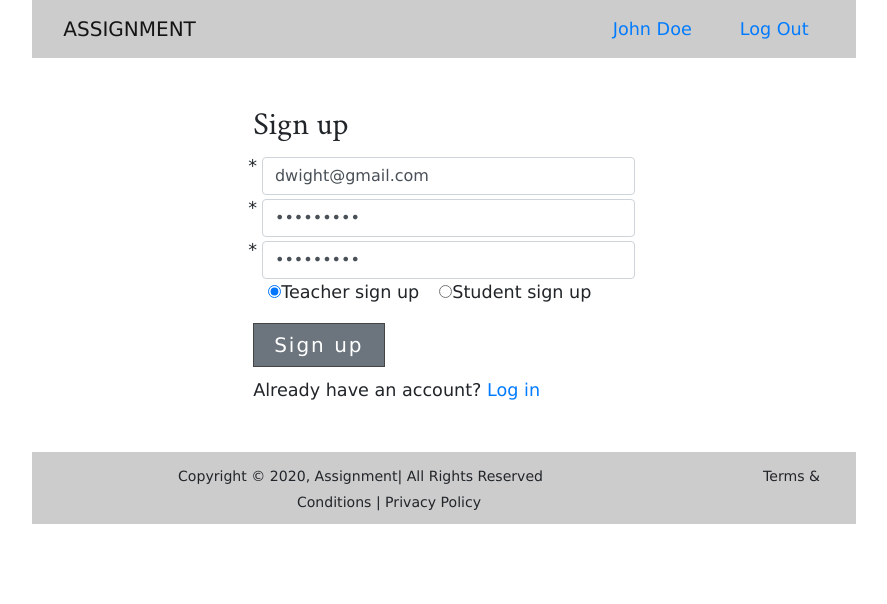
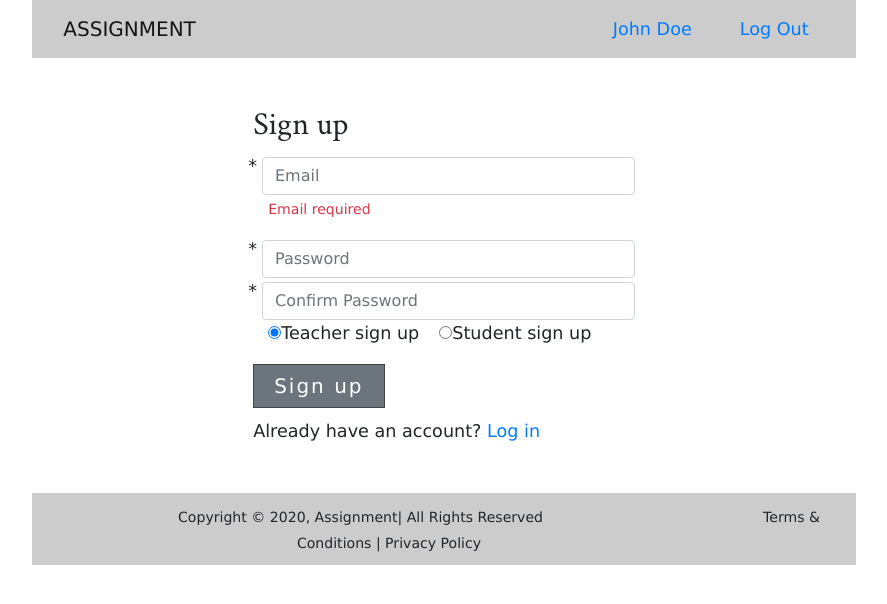
Before and after one commit to is-ma-eel/web-edu-43, a React (Create React App) app: page /signup in a window 1280 px wide. Both pictures are taken after a click on the radio button "Teacher sign up". Shown: the top 604 px of the page, without its empty margins (196-1083 px from the left). Built offline with nearby package versions, Linux system fonts and the light colour scheme; the HTML template or start-up script is replaced by a standard one.

Commit message:
Styles: sign-in/up

```diff
--- a/src/components/auth/Form.css
+++ b/src/components/auth/Form.css
@@ -1,5 +1,9 @@
-.error {
-  color: #c23636;
+.invalid-field {
+  padding-left: 20px;
+  width: 100%;
+  margin-top: 0.25rem;
+  font-size: 80%;
+  color: #dc3545;
 }
 
 * {
--- a/src/components/auth/SignIn.js
+++ b/src/components/auth/SignIn.js
@@ -46,7 +46,7 @@ const SignIn = () => {
                 })}
               />
             </div>
-            {errors.email && <p className="error">{errors.email.message}</p>}
+            {errors.email && <p className="invalid-field">{errors.email.message}</p>}
           </div>
 
           <div className="form-row">
@@ -64,7 +64,7 @@ const SignIn = () => {
                 })}
               />
             </div>
-            {errors.password && <p className="error">{errors.password.message}</p>}
+            {errors.password && <p className="invalid-field">{errors.password.message}</p>}
           </div>
 
           <button className="sub-btn btn btn-secondary btn-lg" type="submit">
--- a/src/components/auth/SignUp.js
+++ b/src/components/auth/SignUp.js
@@ -14,8 +14,7 @@ const SignUp = () => {
 
   // intialize hook
   const { register, handleSubmit, errors, getValues, reset } = useForm({
-    mode: 'all',
-    defaultValues: { email: 'dwight@gmail.com', password: 123456789, confirm: 123456789 }
+    mode: 'all'
   });
 
   const onSubmit = data => {
@@ -52,7 +51,7 @@ const SignUp = () => {
                 })}
               />
             </div>
-            {errors.email && <p className="error">{errors.email.message}</p>}
+            {errors.email && <p className="invalid-field">{errors.email.message}</p>}
           </div>
 
           <div className="form-row">
@@ -71,7 +70,7 @@ const SignUp = () => {
                 })}
               />
             </div>
-            {errors.password && <p className="error">{errors.password.message}</p>}
+            {errors.password && <p className="invalid-field">{errors.password.message}</p>}
           </div>
 
           <div className="form-row">
@@ -87,15 +86,13 @@ const SignUp = () => {
                 ref={register({
                   validate: value =>
                     // value is from confirm and watch will return value from password
-                    value === getValues('password') || (
-                      <span className="error">Password fields don't match</span>
-                    ),
+                    value === getValues('password') || <span>Password fields don't match</span>,
                   required: 'Password required',
                   minLength: { value: 8, message: 'Too short' }
                 })}
               />
             </div>
-            {errors.confirm && <p className="error">{errors.confirm.message}</p>}
+            {errors.confirm && <p className="invalid-field">{errors.confirm.message}</p>}
           </div>
 
           <div className="form-row">
```
Also changed, not shown: 1 other file (tests, documents, lock files or other folders).
